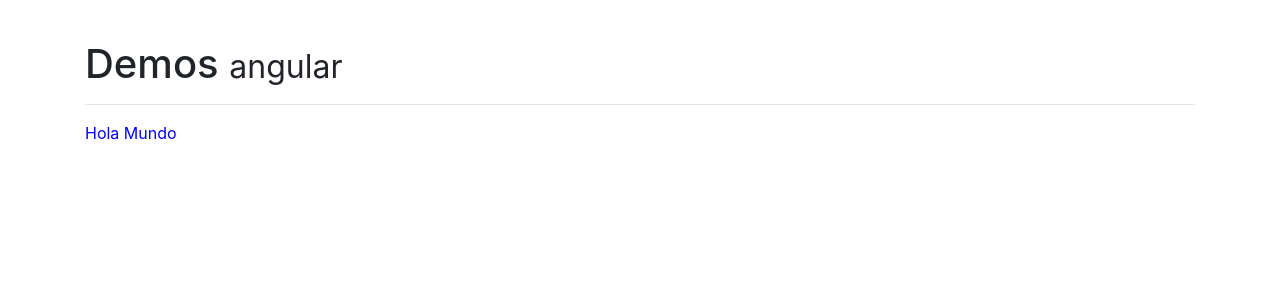
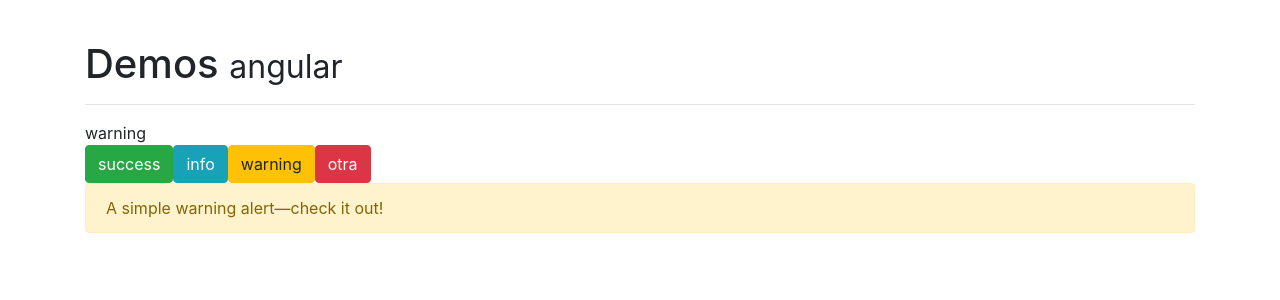
Before and after one commit to miancaron/06-miscelaneos, an Angular app: page / in a window 1280 px wide. Shown: the top 300 px of the page. Built offline with nearby package versions, Linux system fonts and the light colour scheme.

Commit message:
ngSwitch

```diff
--- a/src/app/app.component.html
+++ b/src/app/app.component.html
@@ -9,8 +9,10 @@
 
     <!-- <app-clases></app-clases> -->
 
-    <p [appResaltado]="'red'">
+    <!-- <p [appResaltado]="'red'">
         Hola Mundo
-    </p>
+    </p> -->
+
+    <app-ng-switch></app-ng-switch>
 
 </div>
--- a/src/app/app.module.ts
+++ b/src/app/app.module.ts
@@ -6,6 +6,7 @@ import { NgStyleComponent } from './components/ng-style/ng-style.component';
 import { CssComponent } from './components/css/css.component';
 import { ClasesComponent } from './components/clases/clases.component';
 import { ResaltadoDirective } from './directives/resaltado.directive';
+import { NgSwitchComponent } from './components/ng-switch/ng-switch.component';
 
 @NgModule({
   declarations: [
@@ -13,7 +14,8 @@ import { ResaltadoDirective } from './directives/resaltado.directive';
     NgStyleComponent,
     CssComponent,
     ClasesComponent,
-    ResaltadoDirective
+    ResaltadoDirective,
+    NgSwitchComponent
   ],
   imports: [
     BrowserModule
--- /dev/null
+++ b/src/app/components/ng-switch/ng-switch.component.html
@@ -0,0 +1,57 @@
+<div [ngSwitch]="alerta">
+
+    <div *ngSwitchCase="'success'">
+        success
+    </div>
+
+    <div *ngSwitchCase="'info'">
+        info
+    </div>
+
+    <div *ngSwitchCase="'warning'">
+        warning
+    </div>
+
+    <div *ngSwitchDefault>
+        danger
+    </div>
+
+</div>
+
+
+<button type="button" (click)="alerta='success'" class="btn btn-success">
+    success
+</button>
+
+<button type="button" (click)="alerta='info'" class="btn btn-info">
+    info
+</button>
+
+<button type="button" (click)="alerta='warning'" class="btn btn-warning">
+    warning
+</button>
+
+<button type="button" (click)="alerta='otra'" class="btn btn-danger">
+    otra
+</button>
+
+
+<div [ngSwitch]="alerta">
+
+    <div *ngSwitchCase="'success'" class="alert alert-success" role="alert">
+        A simple success alert—check it out!
+    </div>
+
+    <div *ngSwitchCase="'info'" class="alert alert-info" role="alert">
+        A simple info alert—check it out!
+    </div>
+
+    <div *ngSwitchCase="'warning'" class="alert alert-warning" role="alert">
+        A simple warning alert—check it out!
+    </div>
+
+    <div *ngSwitchDefault class="alert alert-danger" role="alert">
+        A simple danger alert—check it out!
+    </div>
+
+</div>
--- /dev/null
+++ b/src/app/components/ng-switch/ng-switch.component.ts
@@ -0,0 +1,18 @@
+import { Component, OnInit } from '@angular/core';
+
+@Component({
+  selector: 'app-ng-switch',
+  templateUrl: './ng-switch.component.html',
+  styles: [
+  ]
+})
+export class NgSwitchComponent implements OnInit {
+
+  alerta: string = "warning";
+
+  constructor() { }
+
+  ngOnInit(): void {
+  }
+
+}
```
